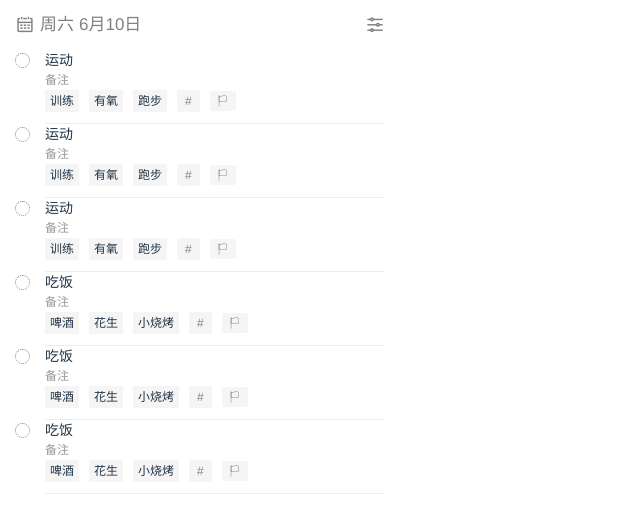
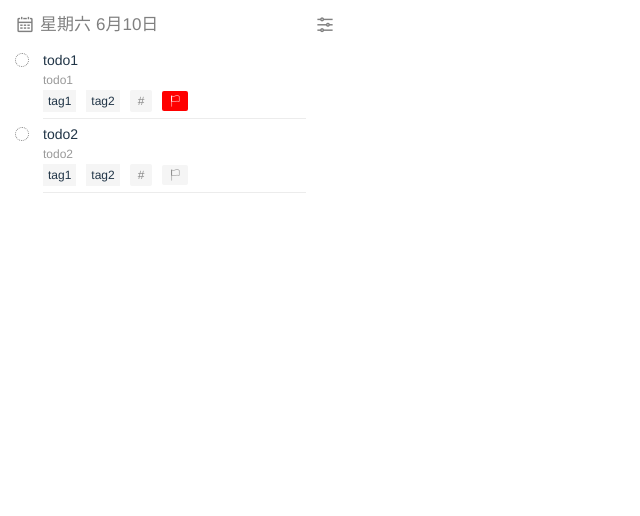
Before and after one commit to storyxc/iDo, a Vue app: page / in a window 1280 px wide. Shown: the top 516 px of the page, without its empty margins (0-640 px from the left). Built offline with nearby package versions, Linux system fonts and the light colour scheme.

Commit message:
组件化

```diff
--- a/components.d.ts
+++ b/components.d.ts
@@ -9,5 +9,6 @@ declare module 'vue' {
   export interface GlobalComponents {
     TodoBody: typeof import('./src/components/TodoBody.vue')['default']
     TodoHeader: typeof import('./src/components/TodoHeader.vue')['default']
+    TodoItem: typeof import('./src/components/TodoItem.vue')['default']
   }
 }
--- a/src/assets/less/base.less
+++ b/src/assets/less/base.less
@@ -26,7 +26,7 @@
 body {
   font-size: 15px;
   background-color: var(--color-background);
-  width: 400px;
+  width: 350px;
 }
 
 body::-webkit-scrollbar {
--- /dev/null
+++ b/src/common/todo/types.ts
@@ -0,0 +1,13 @@
+interface TodoItemEntity {
+    title: string;
+    remark: string;
+    tags: string[];
+    flag: boolean;
+}
+
+interface TodoList {
+    data: TodoItemEntity[];
+}
+
+
+export type { TodoItemEntity, TodoList };
--- a/src/components/TodoBody.vue
+++ b/src/components/TodoBody.vue
@@ -1,225 +1,34 @@
 <template>
   <div class="container">
-    <div class="todo-items">
-      <div class="item">
-        <div class="circle"></div>
-        <div class="todo-info">
-          <h4 class="todo-title">运动</h4>
-          <p class="todo-desc">备注</p>
-          <!--标签-->
-          <div class="todo-tags">
-            <div class="tags-list">
-
-              <div
-                  v-for="tag in dynamicTags"
-                  :key="tag"
-                  class="todo-tag"
-              >
-                {{ tag }}
-              </div>
-            </div>
-            <div class="tags-add">#</div>
-            <div class="flag"><i class="iconfont icon-flag_px todo-flag"></i></div>
-          </div>
-        </div>
-      </div>
-      <div class="item">
-        <div class="circle"></div>
-        <div class="todo-info">
-          <h4 class="todo-title">运动</h4>
-          <p class="todo-desc">备注</p>
-          <!--标签-->
-          <div class="todo-tags">
-            <div class="tags-list">
-
-              <div
-                  v-for="tag in dynamicTags"
-                  :key="tag"
-                  class="todo-tag"
-              >
-                {{ tag }}
-              </div>
-            </div>
-            <div class="tags-add">#</div>
-            <div class="flag"><i class="iconfont icon-flag_px todo-flag"></i></div>
-          </div>
-        </div>
-      </div>
-      <div class="item">
-        <div class="circle"></div>
-        <div class="todo-info">
-          <h4 class="todo-title">运动</h4>
-          <p class="todo-desc">备注</p>
-          <!--标签-->
-          <div class="todo-tags">
-            <div class="tags-list">
-
-              <div
-                  v-for="tag in dynamicTags"
-                  :key="tag"
-                  class="todo-tag"
-              >
-                {{ tag }}
-              </div>
-            </div>
-            <div class="tags-add">#</div>
-            <div class="flag"><i class="iconfont icon-flag_px todo-flag"></i></div>
-          </div>
-        </div>
-      </div>
-      <div class="item">
-        <div class="circle"></div>
-        <div class="todo-info">
-          <h4 class="todo-title">吃饭</h4>
-          <p class="todo-desc">备注</p>
-          <!--标签-->
-          <div class="todo-tags">
-            <div class="tags-list">
-
-              <div
-                  v-for="tag in dynamicTagsEat"
-                  :key="tag"
-                  class="todo-tag"
-              >
-                {{ tag }}
-              </div>
-            </div>
-            <div class="tags-add">#</div>
-            <div class="flag"><i class="iconfont icon-flag_px todo-flag"></i></div>
-          </div>
-        </div>
-      </div>
-      <div class="item">
-        <div class="circle"></div>
-        <div class="todo-info">
-          <h4 class="todo-title">吃饭</h4>
-          <p class="todo-desc">备注</p>
-          <!--标签-->
-          <div class="todo-tags">
-            <div class="tags-list">
-
-              <div
-                  v-for="tag in dynamicTagsEat"
-                  :key="tag"
-                  class="todo-tag"
-              >
-                {{ tag }}
-              </div>
-            </div>
-            <div class="tags-add">#</div>
-            <div class="flag"><i class="iconfont icon-flag_px todo-flag"></i></div>
-          </div>
-        </div>
-      </div>
-      <div class="item">
-        <div class="circle"></div>
-        <div class="todo-info">
-          <h4 class="todo-title">吃饭</h4>
-          <p class="todo-desc">备注</p>
-          <!--标签-->
-          <div class="todo-tags">
-            <div class="tags-list">
-
-              <div
-                  v-for="tag in dynamicTagsEat"
-                  :key="tag"
-                  class="todo-tag"
-              >
-                {{ tag }}
-              </div>
-            </div>
-            <div class="tags-add">#</div>
-            <div class="flag"><i class="iconfont icon-flag_px todo-flag"></i></div>
-          </div>
-        </div>
-      </div>
+    <div class="todo-items" v-for="todoItem in todoList.data">
+      <todo-item :todoItem="todoItem" :key="todoItem.id"/>
     </div>
   </div>
 </template>
 <script setup lang="ts">
+import { TodoList } from "@/common/todo/types.ts";
 
-const dynamicTags = ref(['训练', '有氧', '跑步']);
-const dynamicTagsEat = ref(['啤酒', '花生', '小烧烤']);
+const todoList = reactive<TodoList>({
+  data: []
+});
+
+onMounted(() => {
+  todoList.data = [
+    {
+      "title": "todo1",
+      "remark": "todo1",
+      "tags": ["tag1", "tag2"],
+      "flag": true
+    },
+    {
+      "title": "todo2",
+      "remark": "todo2",
+      "tags": ["tag1", "tag2"],
+      "flag": false
+    }
+  ];
+});
 
 </script>
 <style lang="less">
-.container {
-  .todo-items {
-    .item {
-      display: flex;
-
-      .circle {
-        width: 15px;
-        height: 15px;
-        border-radius: 50%;
-        border: 1px dotted #838383;
-        margin-right: 15px;
-        transform: translateY(3px);
-      }
-
-      .todo-info {
-        flex: 1;
-
-        .todo-title {
-          font-size: 14px;
-          font-weight: 500;
-          margin: 0;
-        }
-
-        .todo-desc {
-          font-size: 12px;
-          color: #999;
-          margin: 0;
-        }
-
-        .todo-tags {
-          display: flex;
-          align-items: center;
-          font-size: 12px;
-
-          .tags-list {
-            display: flex;
-            align-items: center;
-
-            .todo-tag {
-              display: flex;
-              align-items: center;
-              margin-right: 10px;
-              padding: 2px 5px;
-              background-color: #f5f5f5;
-            }
-          }
-
-          .tags-add {
-            color: #858585;
-            background-color: #f5f5f5;
-            padding: 2px 8px;
-            border-radius: 2px;
-          }
-
-          .flag {
-            margin-left: 10px;
-
-            .todo-flag {
-              color: #858585;
-              background-color: #f5f5f5;
-              padding: 2px 5px;
-              border-radius: 2px;
-            }
-          }
-
-        }
-
-        &:after {
-          content: '';
-          display: block;
-          width: 100%;
-          height: 1px;
-          background-color: #ececec;
-          margin-top: 10px;
-        }
-      }
-    }
-  }
-}
 </style>
--- a/src/components/TodoHeader.vue
+++ b/src/components/TodoHeader.vue
@@ -3,8 +3,8 @@
     <div class="header">
       <div class="calendar">
         <i class="iconfont icon-calendar"></i>
-        <span class="week">周六</span>
-        <span class="date">6月10日</span>
+        <span class="week">{{ week }}</span>
+        <span class="date">{{ date }}</span>
         <!--<span class="todo-count">8</span>-->
       </div>
       <div class="options">
@@ -14,6 +14,19 @@
   </div>
 </template>
 <script setup lang="ts">
+
+import { onMounted } from "vue";
+
+const week = ref('')
+const date = ref('')
+
+onMounted(() => {
+  const weekArr = ['日', '一', '二', '三', '四', '五', '六']
+  const dateObj = new Date()
+  week.value = `星期${ weekArr[dateObj.getDay()] }`
+  date.value = `${ dateObj.getMonth() + 1 }月${ dateObj.getDate() }日`
+})
+
 
 </script>
 <style lang="less" scoped>
--- /dev/null
+++ b/src/components/TodoItem.vue
@@ -0,0 +1,122 @@
+<template>
+  <div class="item">
+    <div class="circle" @click="handleFinished"></div>
+    <div class="todo-info">
+      <h4 class="todo-title">{{ todoItem.title }}</h4>
+      <p class="todo-desc">{{ todoItem.remark }}</p>
+      <!--标签-->
+      <div class="todo-tags">
+        <div class="tags-list">
+          <div
+              v-for="tag in todoItem.tags"
+              :key="tag"
+              class="todo-tag"
+          >
+            {{ tag }}
+          </div>
+        </div>
+        <div class="tags-add">#</div>
+        <div class="flag"><i
+            :class="['iconfont', 'icon-flag_px', { 'todo-flag-n': !todoItem.flag, 'todo-flag-y': todoItem.flag }]"></i>
+        </div>
+      </div>
+    </div>
+  </div>
+</template>
+<script setup lang="ts">
+import type { TodoItemEntity } from "@/common/todo/types";
+
+const props = defineProps<{
+  todoItem: TodoItemEntity
+}>()
+
+const handleFinished = () => {
+  alert('finished')
+}
+
+
+</script>
+<style scoped lang="less">
+.item {
+  display: flex;
+
+  .circle {
+    width: 14px;
+    height: 14px;
+    border-radius: 50%;
+    border: 1px dotted #838383;
+    margin-right: 14px;
+    transform: translateY(3px);
+  }
+
+  .todo-info {
+    flex: 1;
+
+    .todo-title {
+      font-size: 14px;
+      font-weight: 500;
+      margin: 0;
+    }
+
+    .todo-desc {
+      font-size: 12px;
+      color: #999;
+      margin: 0;
+    }
+
+    .todo-tags {
+      display: flex;
+      align-items: center;
+      font-size: 12px;
+
+      .tags-list {
+        display: flex;
+        align-items: center;
+
+        .todo-tag {
+          display: flex;
+          align-items: center;
+          margin-right: 10px;
+          padding: 2px 5px;
+          background-color: #f5f5f5;
+        }
+      }
+
+      .tags-add {
+        color: #858585;
+        background-color: #f5f5f5;
+        padding: 2px 8px;
+        border-radius: 2px;
+      }
+
+      .flag {
+        margin-left: 10px;
+
+        .todo-flag-n {
+          color: #858585;
+          background-color: #f5f5f5;
+          padding: 2px 5px;
+          border-radius: 2px;
+        }
+
+        .todo-flag-y {
+          color: #fff;
+          background-color: red;
+          padding: 2px 5px;
+          border-radius: 2px;
+        }
+      }
+
+    }
+
+    &:after {
+      content: '';
+      display: block;
+      width: 90%;
+      height: 1px;
+      background-color: #ececec;
+      margin: 5px 0;
+    }
+  }
+}
+</style>
--- a/vite.config.ts
+++ b/vite.config.ts
@@ -1,4 +1,4 @@
-import { fileURLToPath } from 'url'
+import { fileURLToPath, URL } from 'node:url'
 import { defineConfig } from 'vite'
 import electron from 'vite-plugin-electron'
 import renderer from 'vite-plugin-electron-renderer'
```
Also changed, not shown: tsconfig.json (+10 -1 lines).
